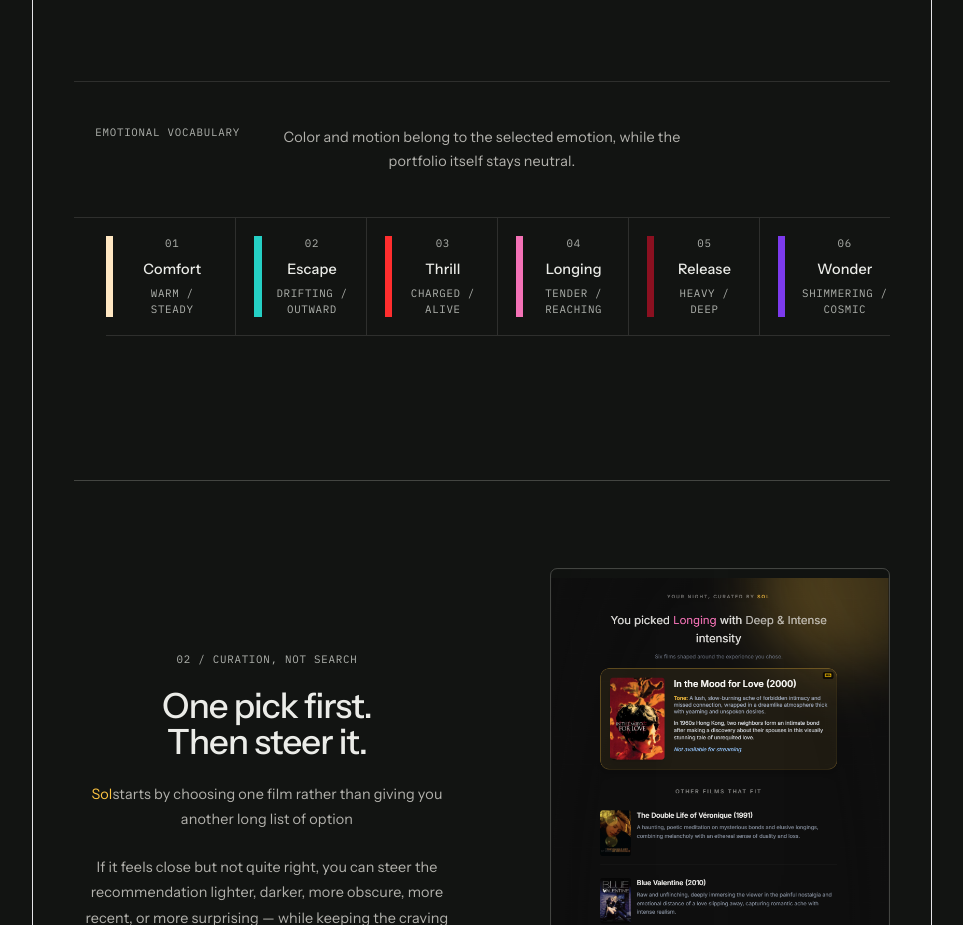
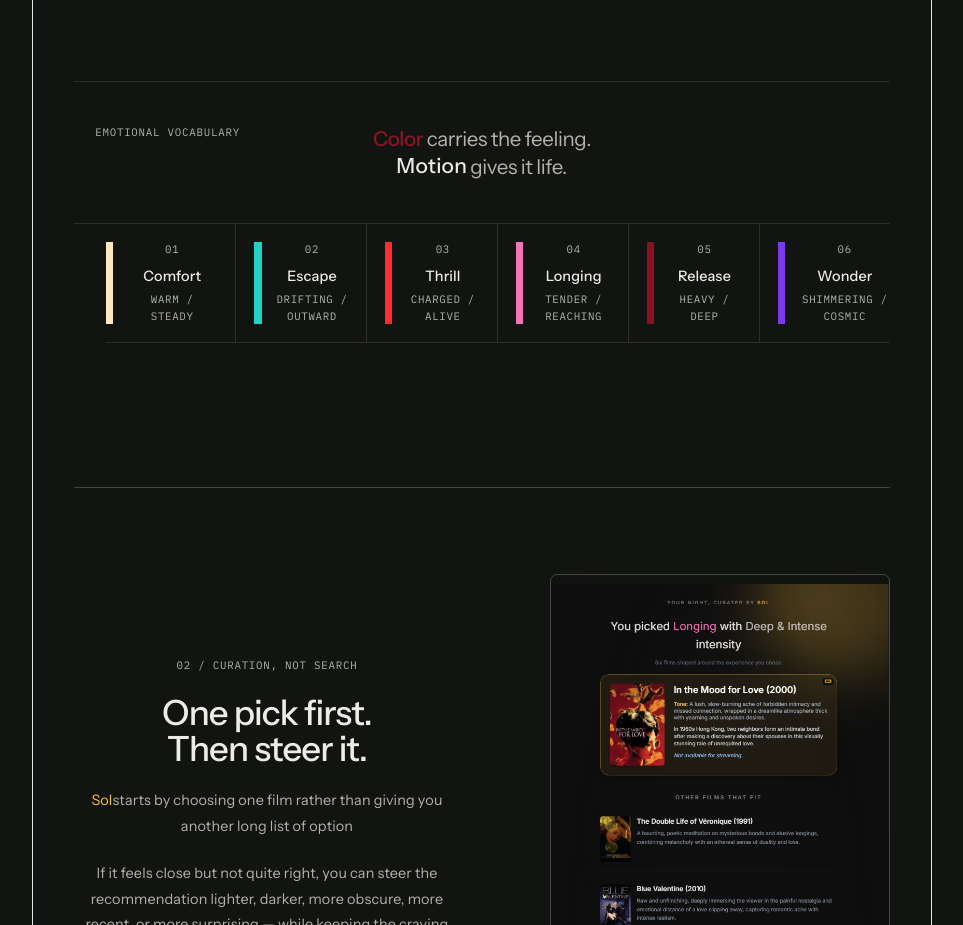
Before and after one commit to DarinHajou/darin-portfolio, a React (Vite) app: page /projects/Whispr in a window 1280 px wide. Shown: the part 2460-3385 px from the top of the page, without its empty margins (158-1121 px from the left). Built offline with nearby package versions, Linux system fonts and the light colour scheme.

Commit message:
Polish and add theme text animation to pallet heading section

```diff
--- a/src/projects/Whispr/Whispr.module.css
+++ b/src/projects/Whispr/Whispr.module.css
@@ -436,8 +436,74 @@
 
 .paletteIntro {
   max-width: 38rem;
-  line-height: 1.7;
+
+  font-size: clamp(1.35rem, 2vw, 2rem);
+  line-height: 1.35;
+  letter-spacing: -0.02em;
+
   color: var(--color-text-secondary);
+}
+
+.paletteIntro p {
+  margin: 0;
+}
+
+
+/* Cycle through Whispr's emotional palette */
+.colorWord {
+  font-weight: 500;
+
+  animation: cravingColorCycle 10s ease-in-out infinite;
+}
+
+@keyframes cravingColorCycle {
+  0%,
+  100% {
+    color: var(--whispr-comfort);
+  }
+
+  17% {
+    color: var(--whispr-escape);
+  }
+
+  34% {
+    color: var(--whispr-thrill);
+  }
+
+  51% {
+    color: var(--whispr-longing);
+  }
+
+  68% {
+    color: var(--whispr-release);
+  }
+
+  85% {
+    color: var(--whispr-wonder);
+  }
+}
+
+/* Very small physical movement */
+.motionWord {
+  display: inline-block;
+
+  font-weight: 500;
+  color: var(--color-text-primary);
+
+  animation: motionWord 2.8s ease-in-out infinite;
+}
+
+@keyframes motionWord {
+  0%,
+  100% {
+    transform: translateY(0) scale(1);
+    letter-spacing: 0;
+  }
+
+  50% {
+    transform: translateY(-2px) scale(1.025);
+    letter-spacing: 0.015em;
+  }
 }
 
 .paletteList {
@@ -753,3 +819,13 @@
     text-align: left;
   }
 }
+@media (prefers-reduced-motion: reduce) {
+  .colorWord,
+  .motionWord {
+    animation: none;
+  }
+
+  .colorWord {
+    color: var(--whispr-longing);
+  }
+}
--- a/src/projects/Whispr/Whispr.tsx
+++ b/src/projects/Whispr/Whispr.tsx
@@ -165,10 +165,15 @@ function Whisper() {
         <div className={styles.paletteSection}>
           <div className={styles.paletteHeading}>
             <p className={styles.sectionLabel}>Emotional vocabulary</p>
-            <p className={styles.paletteIntro}>
-              Color and motion belong to the selected emotion, while the
-              portfolio itself stays neutral.
-            </p>
+            <div className={styles.paletteIntro}>
+              <p>
+                <span className={styles.colorWord}>Color</span> carries the feeling.
+              </p>
+
+              <p>
+                <span className={styles.motionWord}>Motion</span> gives it life.
+              </p>
+            </div>
           </div>
 
           <ol className={styles.paletteList}>
```
